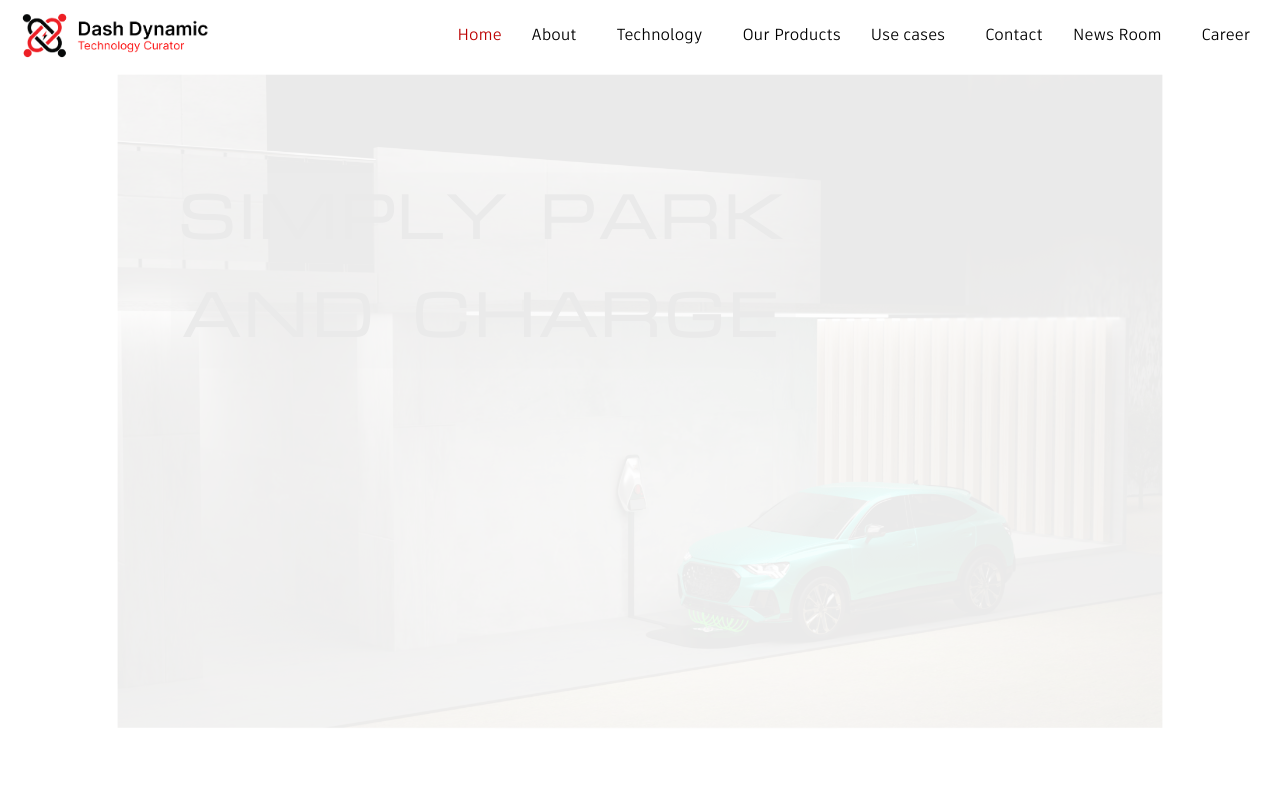
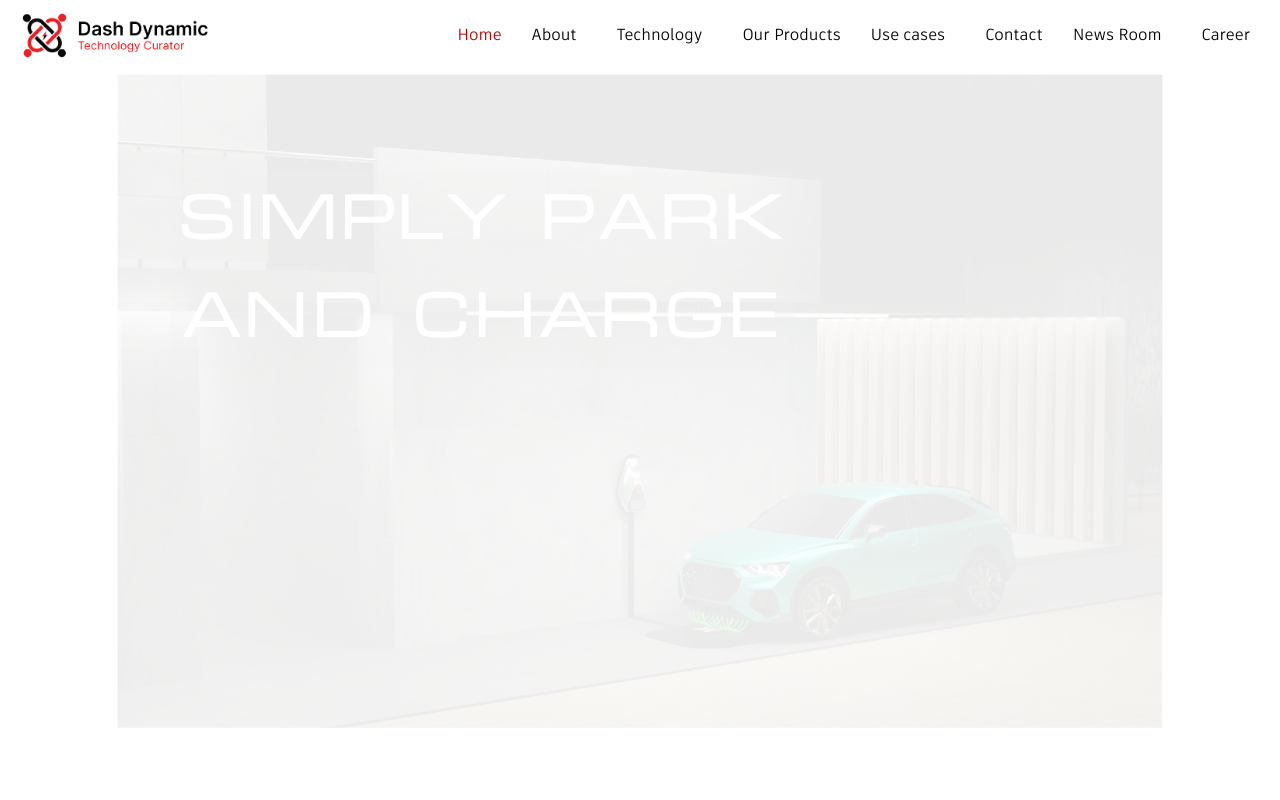
Before and after one commit to HarshAg90/Dashboard_Dynamics_Freelance, a React (Create React App) app: page / in a window 1280 px wide. Shown: the top 800 px of the page. Built offline with nearby package versions, Linux system fonts and the light colour scheme.

Commit message:
Little expr

```diff
--- a/src/style.scss
+++ b/src/style.scss
@@ -196,7 +196,7 @@
             // background: #ffffff;
             // -webkit-background-clip: text;
             // -webkit-text-fill-color: transparent;
-            color: rgb(0, 0, 0);
+            color: white;
             z-index: 1;
         }
         img{
```
